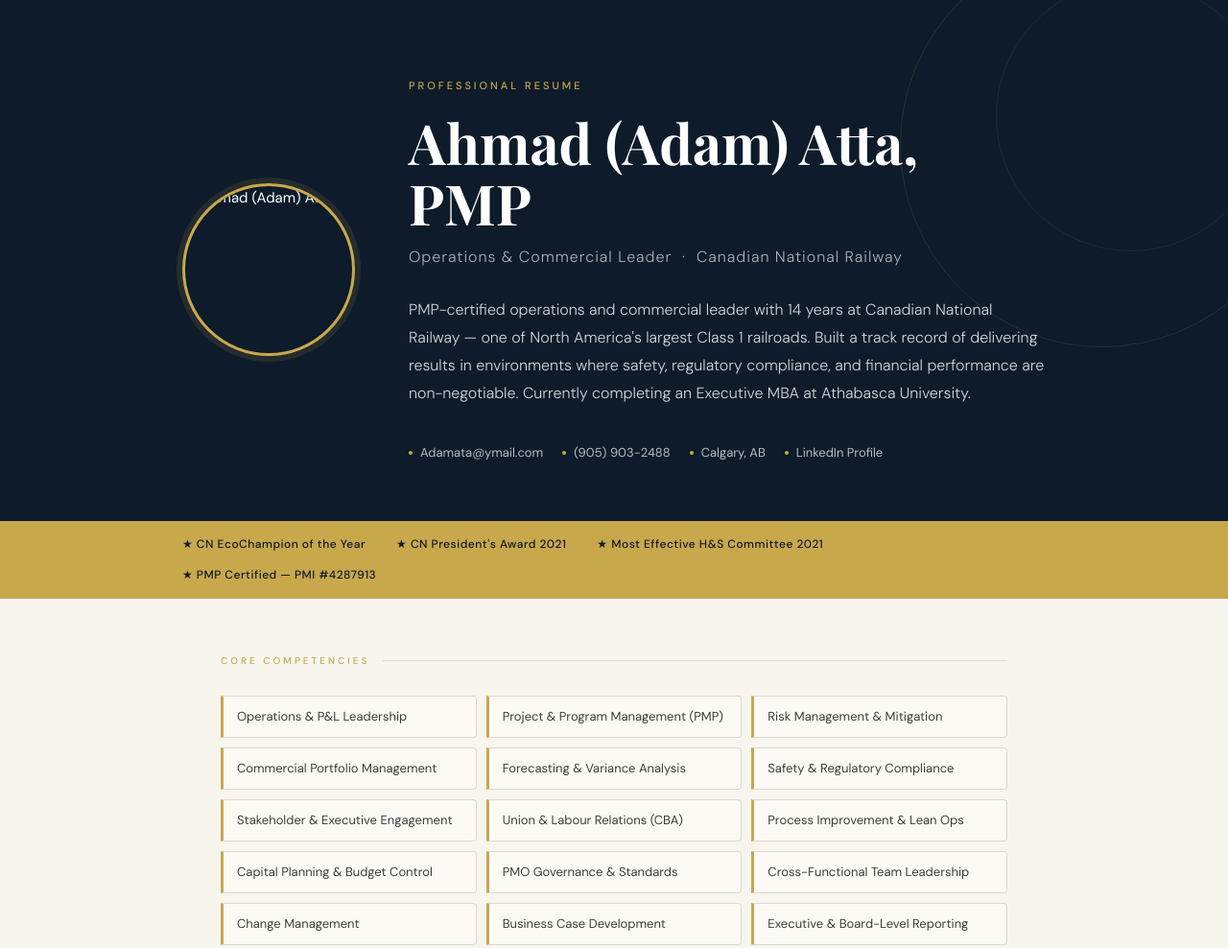
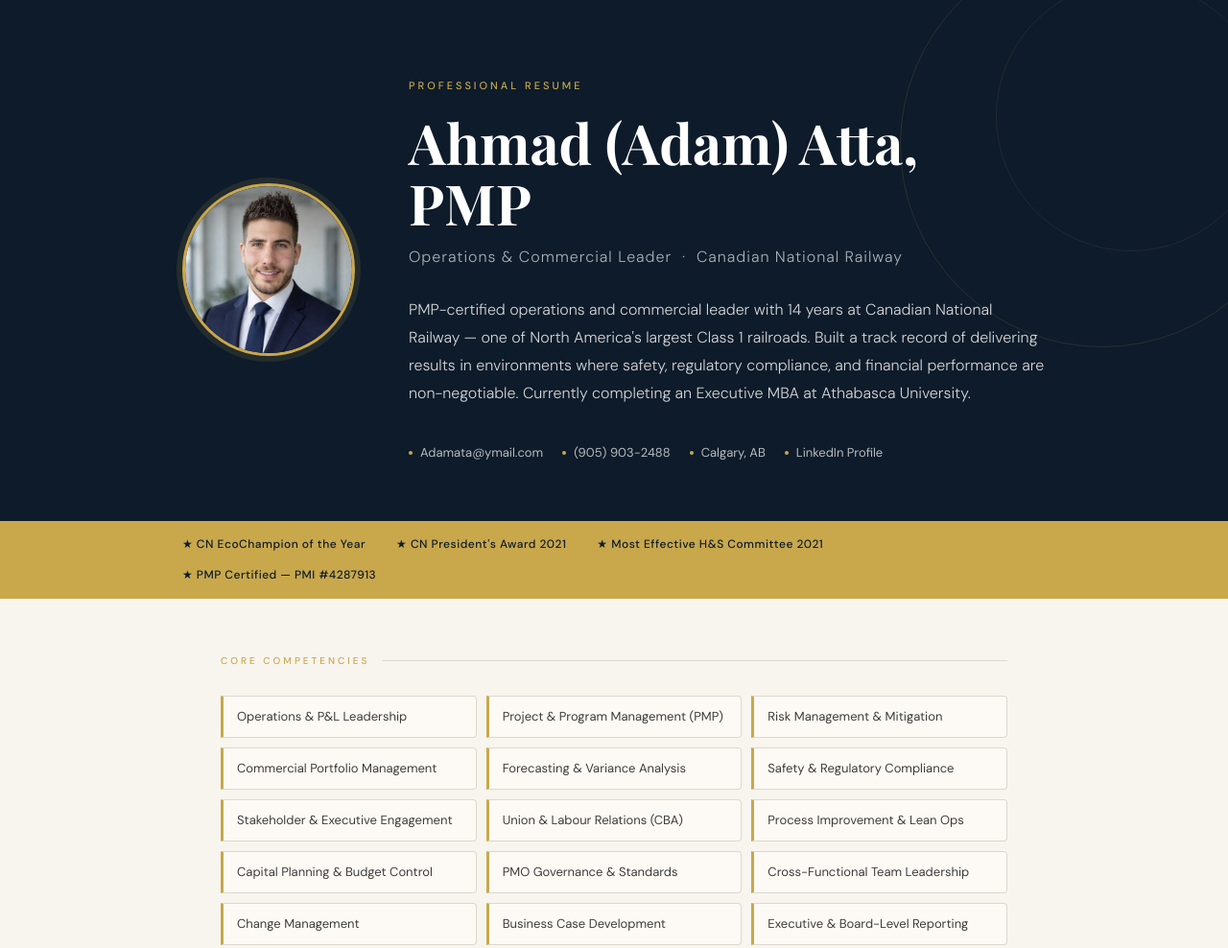
Before and after one commit to Ataataanaya/AdamAta.github.io, a plain HTML site: page index.html in a window 1280 px wide. Shown: the top 988 px of the page at 96% size. Drawn offline with nearby package versions, Linux system fonts and the light colour scheme.

Commit message:
Update index.html

```diff
--- a/index.html
+++ b/index.html
@@ -458,7 +458,7 @@
 <!-- ═══ HERO ═══ -->
 <header class="hero">
   <div class="hero-inner">
-    <img src="Professional_headshot_with_navy_suit.png" alt="Ahmad (Adam) Atta" class="hero-photo">
+    <img src="Professional headshot with navy suit.png" alt="Ahmad (Adam) Atta" class="hero-photo">
     <div class="hero-text">
     <p class="hero-label">Professional Resume</p>
     <h1>Ahmad (Adam) Atta, PMP</h1>
```
